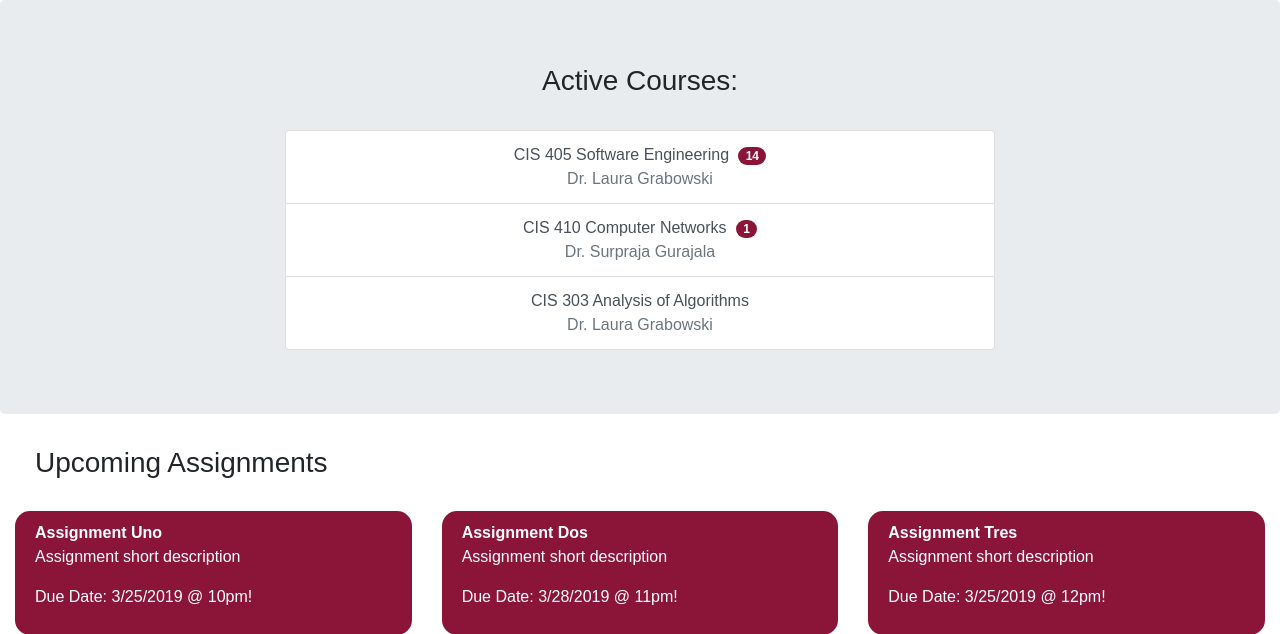
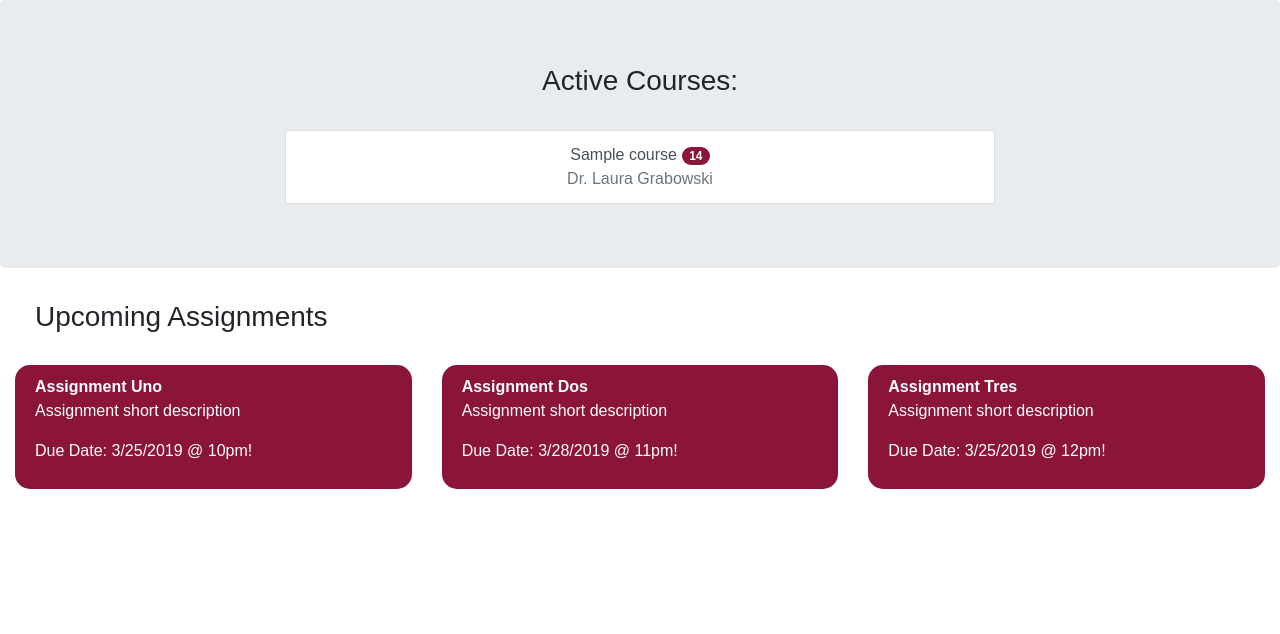
Before and after one commit to ezair/Autograding-System, a Django app: page /catalog/ in a window 1280 px wide. Shown: the part 56-690 px from the top of the page. Run offline with Django 3.2, Linux system fonts and the light colour scheme; a user stored in the database is signed in; tables that the repository leaves empty hold one stand-in row (values such as "Sample post"); parts of the project's set-up code (start-up, migrations or seed data) failed here and were passed over; some libraries are stand-ins or nearby versions; some web fonts are replaced.

Commit message:
Courses show up in my page

```diff
--- a/autograder/catalog/templates/catalog/my.html
+++ b/autograder/catalog/templates/catalog/my.html
@@ -10,19 +10,17 @@
 	<div class="container">
 		<center>
 			<div class="col-8">
+				{% if course_list %}
 				<ul class="list-group">
-					<a href="#" class="list-group-item list-group-item-action flex-column align-items-start" style="">
-						CIS 405 Software Engineering <span class="spacer"></span><span class="badge badge-danger badge-pill maroon">14</span><p class="text-muted instructor-name">Dr. Laura Grabowski</p>
+					{% for course in course_list %}
+					<a href="{{ course.get_absolute_url }}" class="list-group-item list-group-item-action flex-column align-items-start" style="">
+						{{ course.name }}<span class="spacer"></span><span class="badge badge-danger badge-pill maroon">14</span><p class="text-muted instructor-name">Dr. Laura Grabowski</p>
 					</a>
-					<a href="#" class="list-group-item list-group-item-action flex-column align-items-start">
-						CIS 410 Computer Networks <span class="spacer"></span><span class="badge badge-danger badge-pill maroon">1</span>
-						<p class="text-muted instructor-name">Dr. Surpraja Gurajala</p>
-					</a>
-					<a href="#" class="list-group-item list-group-item-action flex-column align-items-start">
-						CIS 303 Analysis of Algorithms <span class="badge badge-danger badge-pill maroon"></span>
-						<p class="text-muted instructor-name">Dr. Laura Grabowski</p>
-					</a>
+					{% endfor %}
 				</ul>
+				{% else %}
+					<p>You have no courses.</p>
+				{% endif %}
 			</div>
 		</center>
 	</div>
--- a/autograder/catalog/views.py
+++ b/autograder/catalog/views.py
@@ -20,8 +20,10 @@ from django.contrib.auth.models import User
 # then directed back to the page you were trying to
 @login_required
 def my_view(request):
+	course_list = Course.objects.all()
+
 	context = {
-	# Why is this here @anyone???
+		'course_list': course_list
 	}
 	return render(request, 'catalog/my.html', context=context)
 
```
